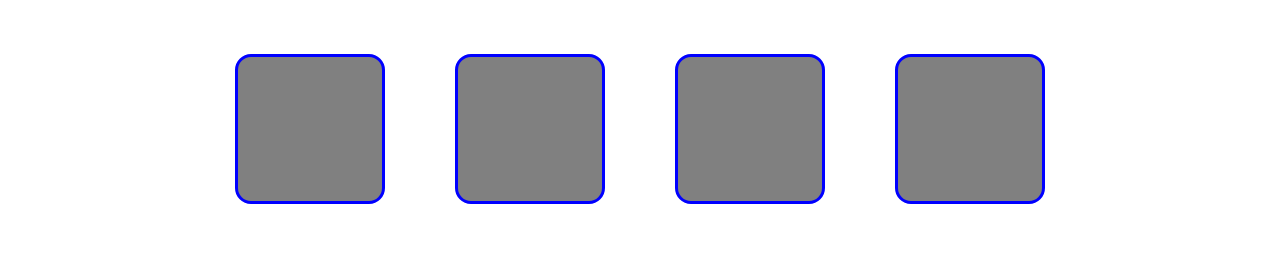
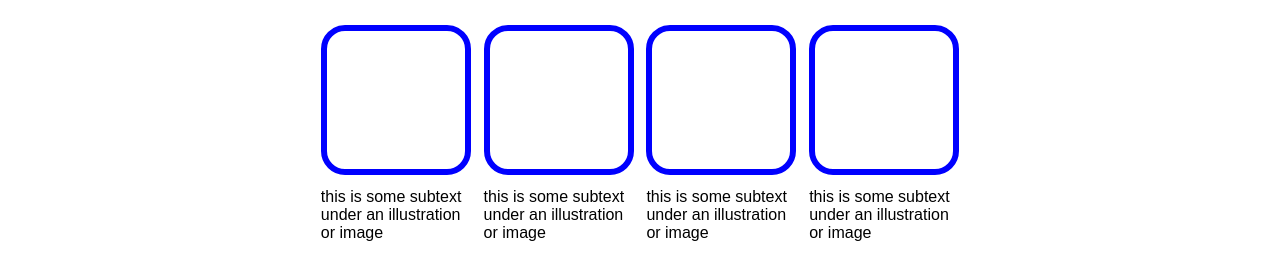
Before and after one commit to santiago-se/odin-landing, a plain HTML site: page index.html in a window 1280 px wide. Shown: the part 736-1016 px from the top of the page. Before the commit the page ends 975 px from the top, so only its background shows below. Drawn offline with Linux system fonts and the light colour scheme.

Commit message:
add grid container

```diff
--- a/index.html
+++ b/index.html
@@ -32,11 +32,23 @@
       <h1>Some random information.</h1>
     </div>
 
-    <div class="box">
-      <div></div>
-      <div></div>
-      <div></div>
-      <div></div>
+    <div class="grid-container2">
+      <div class="grid-item2"></div>
+      <div class="grid-item2"></div>
+      <div class="grid-item2"></div>
+      <div class="grid-item2"></div>
+      <div class="grid-item3">
+        this is some subtext under an illustration or image
+      </div>
+      <div class="grid-item3">
+        this is some subtext under an illustration or image
+      </div>
+      <div class="grid-item3">
+        this is some subtext under an illustration or image
+      </div>
+      <div class="grid-item3">
+        this is some subtext under an illustration or image
+      </div>
     </div>
   </body>
 </html>
--- a/style.css
+++ b/style.css
@@ -74,16 +74,24 @@ button {
   margin-top: 2rem;
 }
 
-.box {
-  display: flex;
+.grid-container2 {
+  display: grid;
+  grid-template-columns: auto auto auto auto;
   justify-content: center;
 }
+.grid-item2 {
+  height: 150px;
+  width: 150px;
+  border: 6px solid blue;
+  border-radius: 24px;
+}
 
-.box > div {
-  background-color: grey;
+.grid-item3 {
+  height: 150px;
   width: 150px;
-  height: 150px;
-  border: 3px solid blue;
-  border-radius: 16px;
-  margin: 35px;
 }
+
+.grid-item2,
+.grid-item3 {
+  margin: 0.4rem;
+}
```
